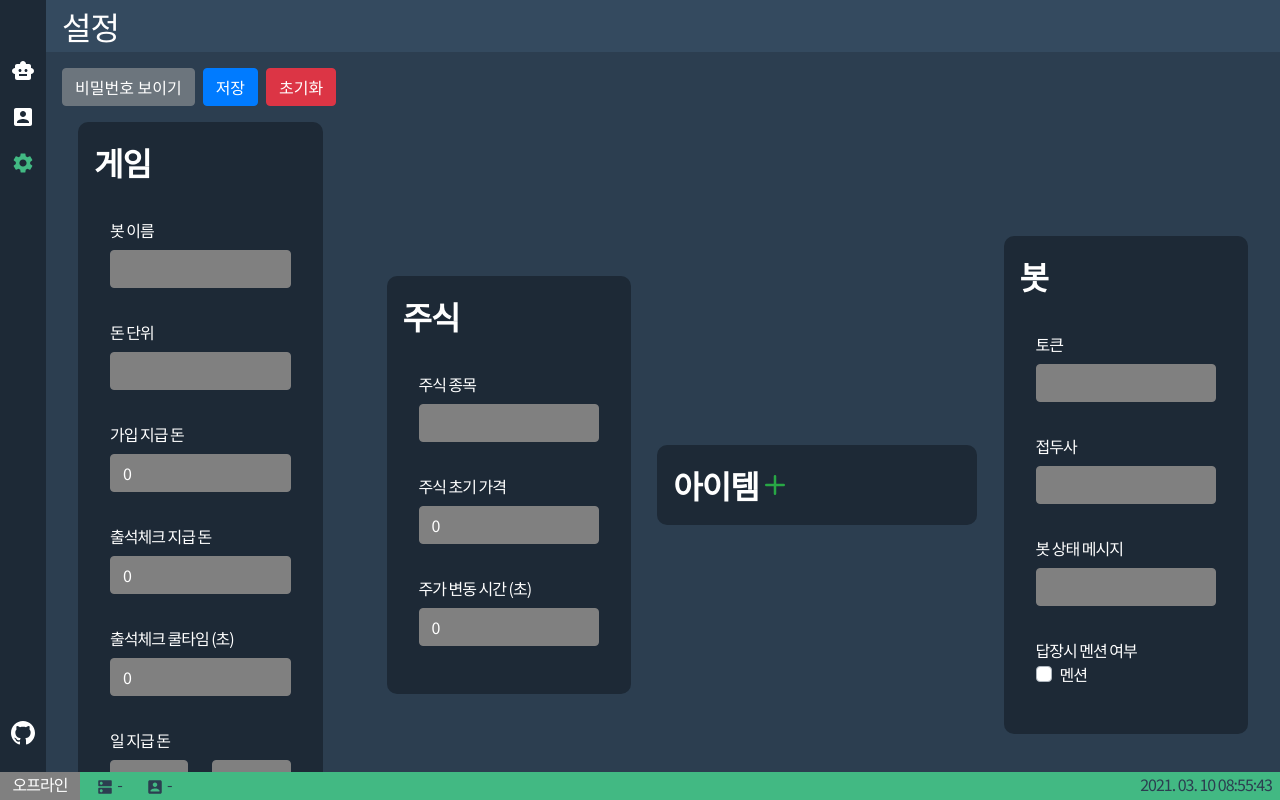
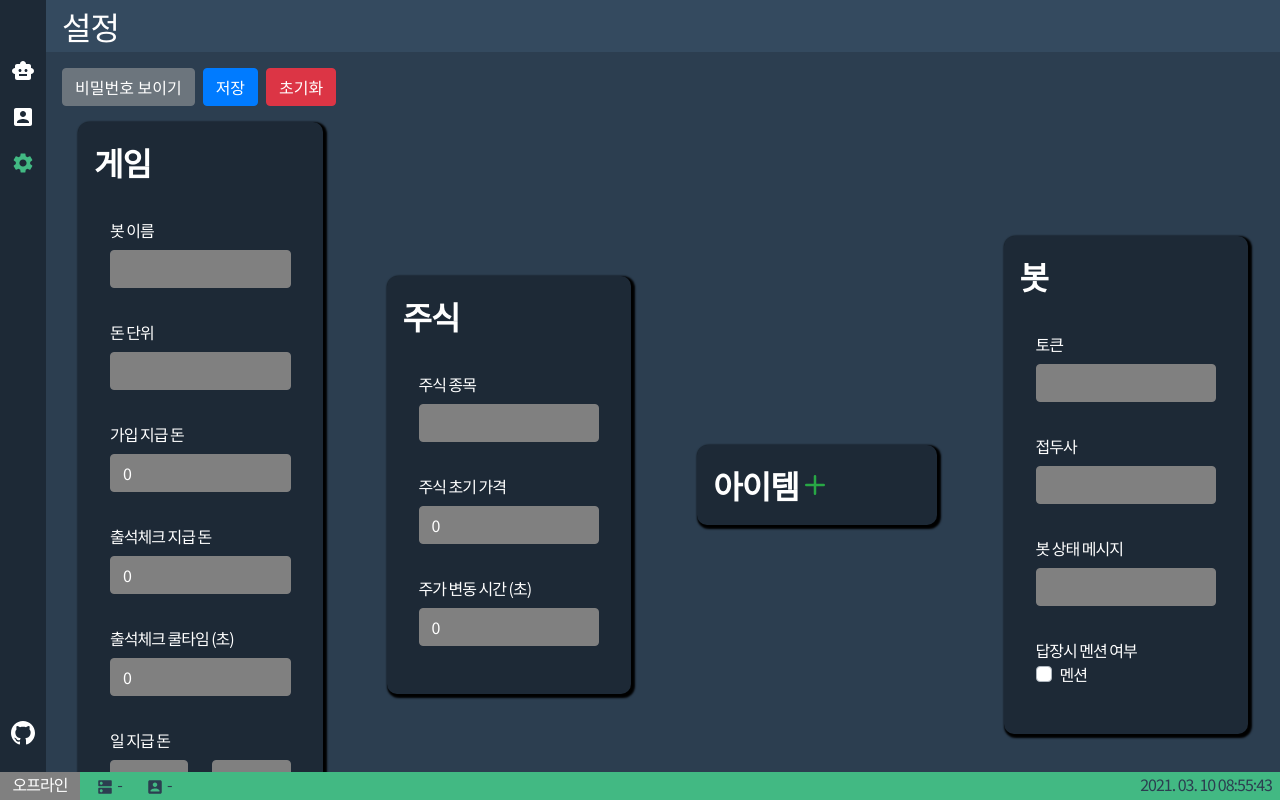
Before and after one commit to minibox24/easygamebot, a Vue app in the folder webdev/: page /setting in a window 1280 px wide. Built offline with nearby package versions, Linux system fonts and the light colour scheme.

Commit message:
mod(item): dynamic support

```diff
--- a/webdev/src/views/Setting.vue
+++ b/webdev/src/views/Setting.vue
@@ -238,16 +238,14 @@ export default {
 
 .box {
   display: inline-block;
+  min-width: 15rem;
   flex-direction: column;
   border-radius: 10px;
   background: #1D2936;
   padding: 1rem;
   justify-content: center;
   margin: 1rem;
-}
-
-.items {
-  width: 20rem;
+  box-shadow: 2px 2px 2px 2px black;
 }
 
 .item {
```
